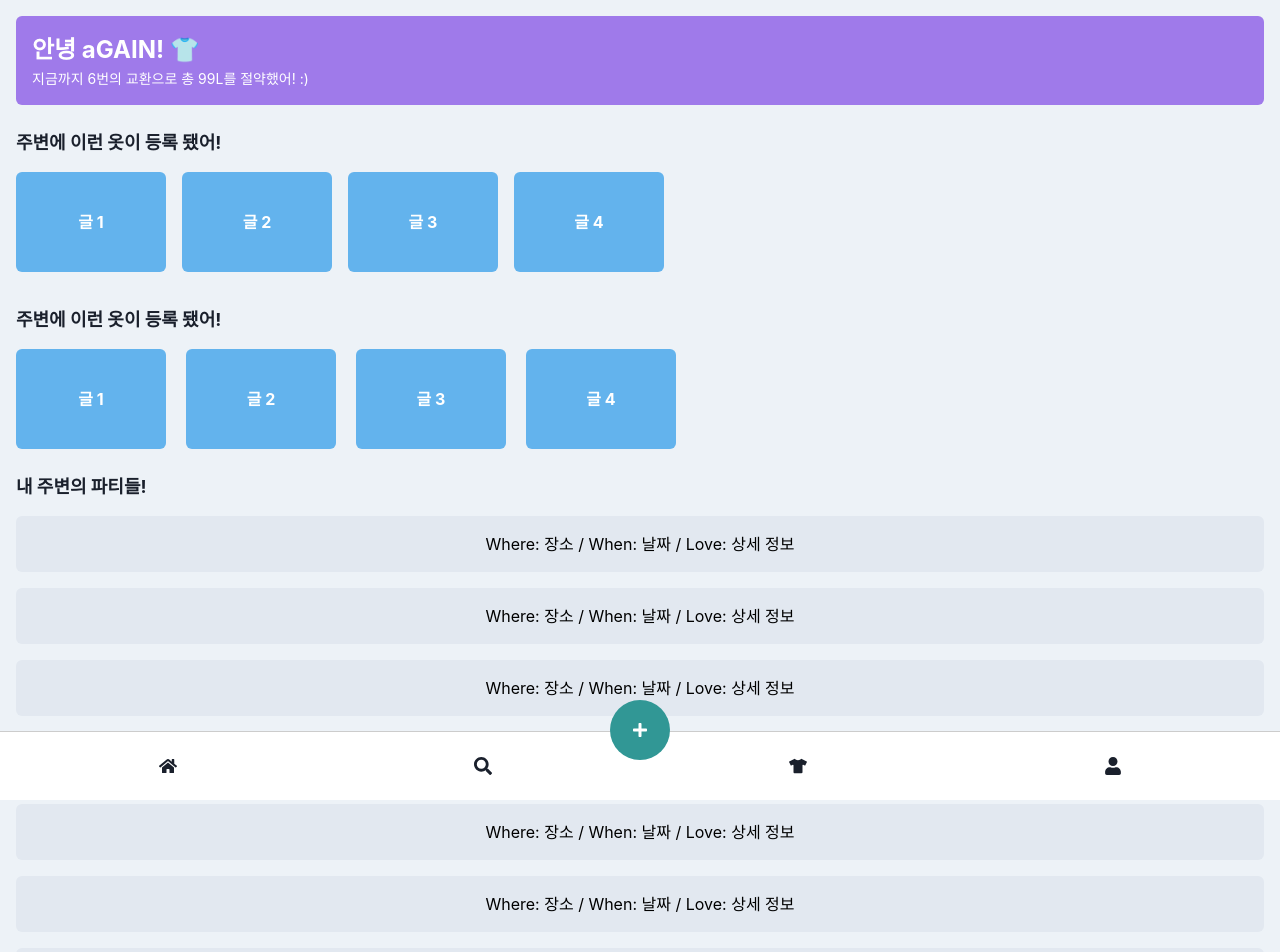
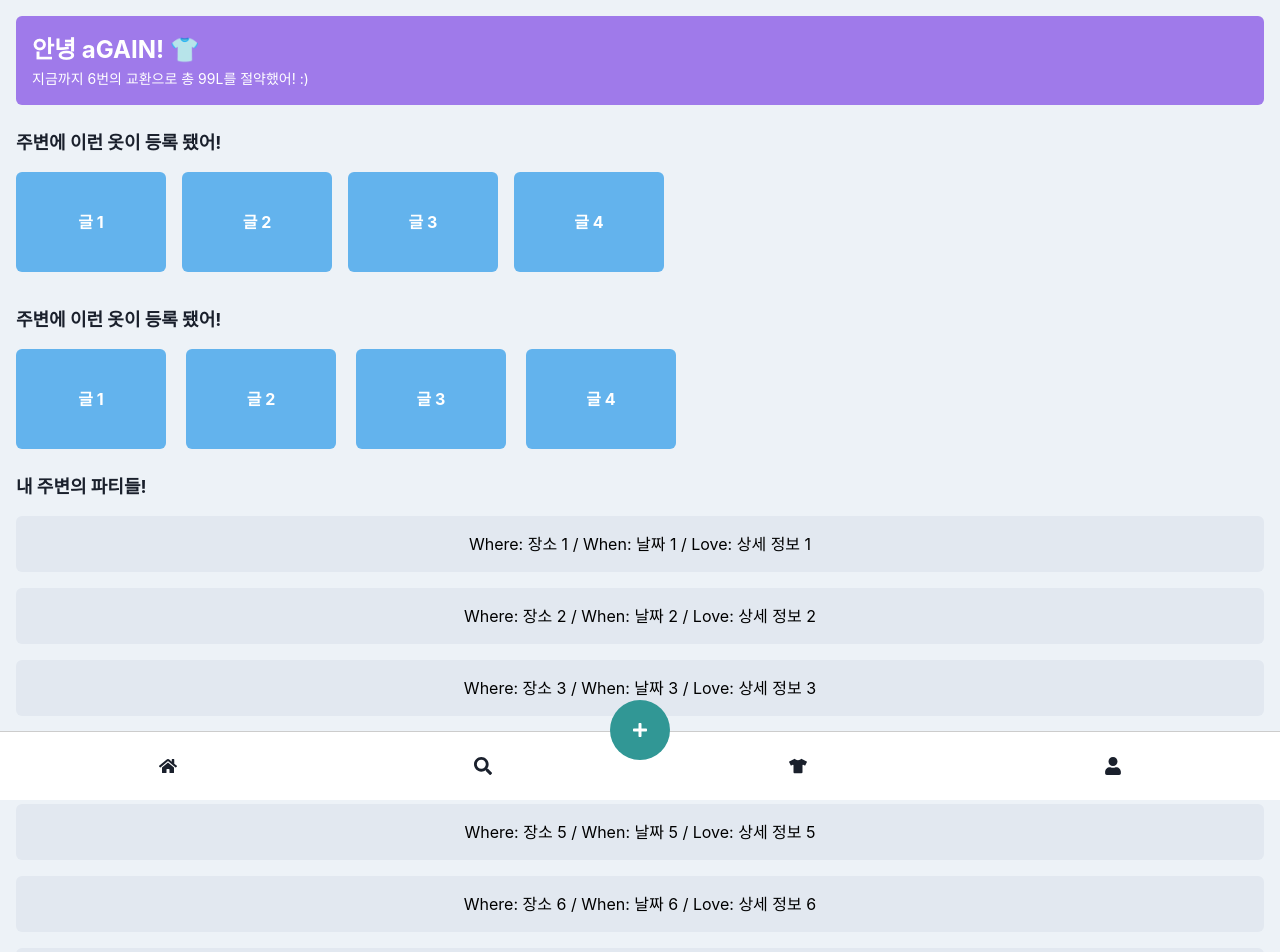
Before and after one commit to aGain4kaist/aGainApp, a React (Vite) app: page / in a window 1280 px wide. Shown: the top 952 px of the page. Built offline with nearby package versions, Linux system fonts and the light colour scheme.

Commit message:
refactor: map 방식으로 dummydata 적용

```diff
--- a/src/pages/Home.jsx
+++ b/src/pages/Home.jsx
@@ -6,6 +6,16 @@
 
 // dummy items
 const clothingItems = ['글 1', '글 2', '글 3', '글 4'];
+const partyList = [
+  { where: '장소 1', when: '날짜 1', love: '상세 정보 1' },
+  { where: '장소 2', when: '날짜 2', love: '상세 정보 2' },
+  { where: '장소 3', when: '날짜 3', love: '상세 정보 3' },
+  { where: '장소 4', when: '날짜 4', love: '상세 정보 4' },
+  { where: '장소 5', when: '날짜 5', love: '상세 정보 5' },
+  { where: '장소 6', when: '날짜 6', love: '상세 정보 6' },
+  { where: '장소 7', when: '날짜 7', love: '상세 정보 7' },
+];
+
 function Home() {
   return (
     <Box className="home-page" bg="gray.100" minH="100vh" p={4}>
@@ -66,34 +76,25 @@
           ))}
         </Swiper>
       </Box>
-
       {/* 내 주변의 파티들 */}
       <Box mt={6}>
         <Text fontSize="lg" fontWeight="bold" mb={4}>
           내 주변의 파티들!
         </Text>
         <Flex direction="column" gap={4}>
-          <Box className="party-card" bg="gray.200" p={4} borderRadius="md">
-            <Text>Where: 장소 / When: 날짜 / Love: 상세 정보</Text>
-          </Box>
-          <Box className="party-card" bg="gray.200" p={4} borderRadius="md">
-            <Text>Where: 장소 / When: 날짜 / Love: 상세 정보</Text>
-          </Box>
-          <Box className="party-card" bg="gray.200" p={4} borderRadius="md">
-            <Text>Where: 장소 / When: 날짜 / Love: 상세 정보</Text>
-          </Box>
-          <Box className="party-card" bg="gray.200" p={4} borderRadius="md">
-            <Text>Where: 장소 / When: 날짜 / Love: 상세 정보</Text>
-          </Box>
-          <Box className="party-card" bg="gray.200" p={4} borderRadius="md">
-            <Text>Where: 장소 / When: 날짜 / Love: 상세 정보</Text>
-          </Box>
-          <Box className="party-card" bg="gray.200" p={4} borderRadius="md">
-            <Text>Where: 장소 / When: 날짜 / Love: 상세 정보</Text>
-          </Box>
-          <Box className="party-card" bg="gray.200" p={4} borderRadius="md">
-            <Text>Where: 장소 / When: 날짜 / Love: 상세 정보</Text>
-          </Box>
+          {partyList.map((party, index) => (
+            <Box
+              key={index} // 각 항목에 고유한 key 값 지정
+              className="party-card"
+              bg="gray.200"
+              p={4}
+              borderRadius="md"
+            >
+              <Text>
+                Where: {party.where} / When: {party.when} / Love: {party.love}
+              </Text>
+            </Box>
+          ))}
         </Flex>
       </Box>
     </Box>
```
